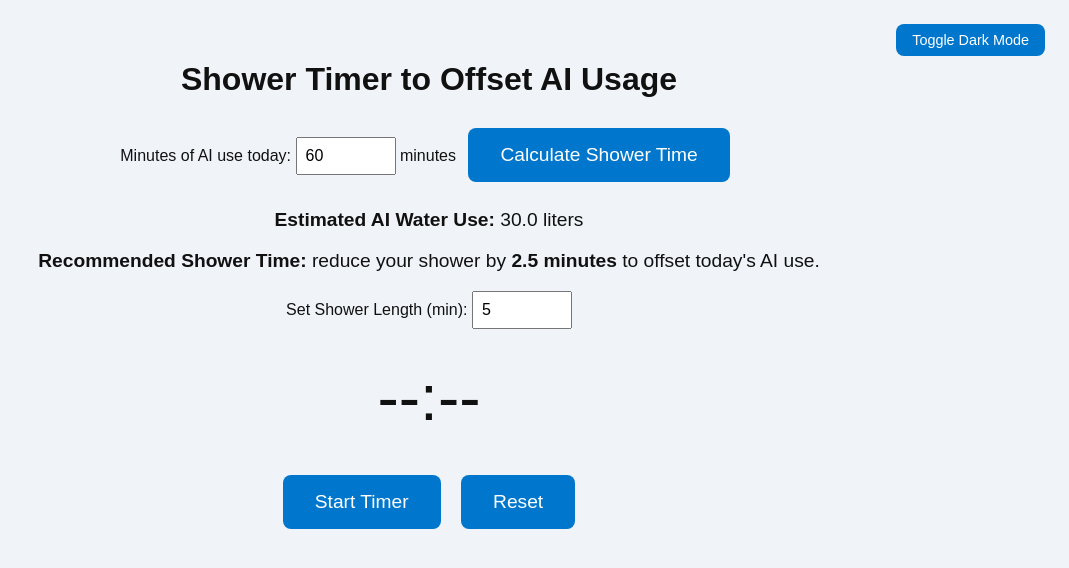
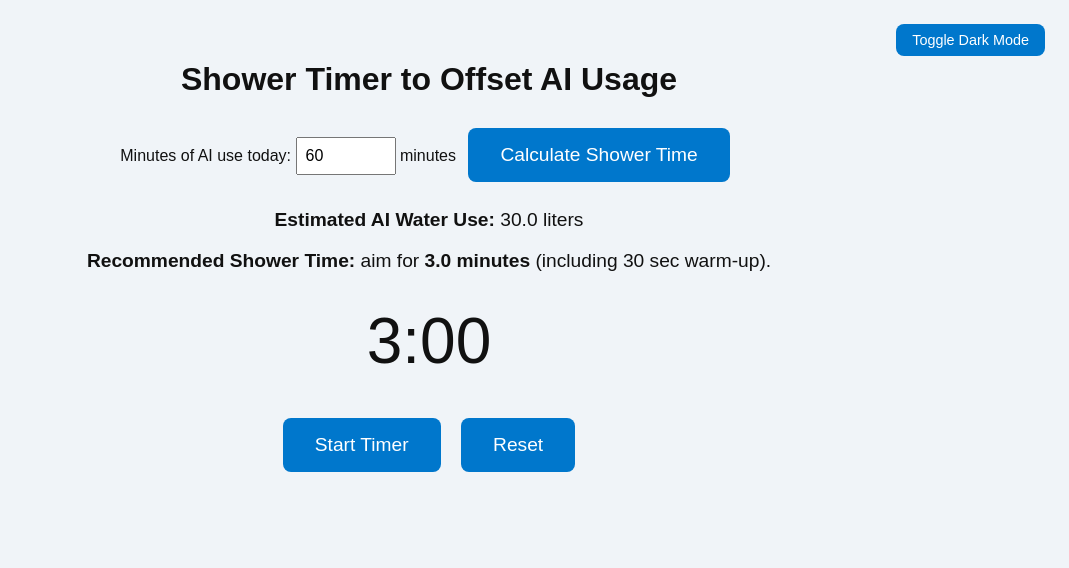
Before and after one commit to uncloudedmusic/shower-timer, a plain HTML site: page index.html in a window 1280 px wide. Both pictures are taken after a click on the button "Calculate Shower Time". Shown: the whole page, without its empty margins (211-1280 px from the left). Drawn offline with Linux system fonts and the light colour scheme.

Commit message:
Update index.html

```diff
--- a/index.html
+++ b/index.html
@@ -71,8 +71,6 @@
 
   <div id="results"></div>
 
-  <label for="minutes">Set Shower Length (min):</label>
-  <input type="number" id="minutes" value="5" min="1" max="30">
   <div id="time">--:--</div>
   <button onclick="startTimer()">Start Timer</button>
   <button onclick="resetTimer()">Reset</button>
@@ -82,7 +80,7 @@
 
   <script>
     let timer;
-    let totalSeconds;
+    let totalSeconds = 0;
 
     document.getElementById('darkToggle').onclick = () => {
       document.body.classList.toggle('dark');
@@ -94,9 +92,6 @@
 
     function startTimer() {
       clearInterval(timer);
-      const minutesInput = document.getElementById('minutes');
-      const minutes = parseInt(minutesInput.value);
-      totalSeconds = minutes * 60;
       updateDisplay();
 
       timer = setInterval(() => {
@@ -129,11 +124,16 @@
       const litersPerMinuteAI = 0.5; // aggressive estimate
       const waterToOffset = aiMinutes * litersPerMinuteAI;
       const showerRate = 12; // liters/minute (regular showerhead)
-      const timeToOffset = waterToOffset / showerRate;
+      const recommendedShowerTime = waterToOffset / showerRate;
+      const warmupBuffer = 0.5; // 30 seconds
+      const adjustedTime = recommendedShowerTime + warmupBuffer;
+
+      totalSeconds = Math.round(adjustedTime * 60);
+      updateDisplay();
 
       document.getElementById('results').innerHTML =
         `<p><strong>Estimated AI Water Use:</strong> ${waterToOffset.toFixed(1)} liters</p>
-         <p><strong>Recommended Shower Time:</strong> reduce your shower by <strong>${timeToOffset.toFixed(1)} minutes</strong> to offset today's AI use.</p>`;
+         <p><strong>Recommended Shower Time:</strong> aim for <strong>${adjustedTime.toFixed(1)} minutes</strong> (including 30 sec warm-up).</p>`;
     }
   </script>
 </body>
```
